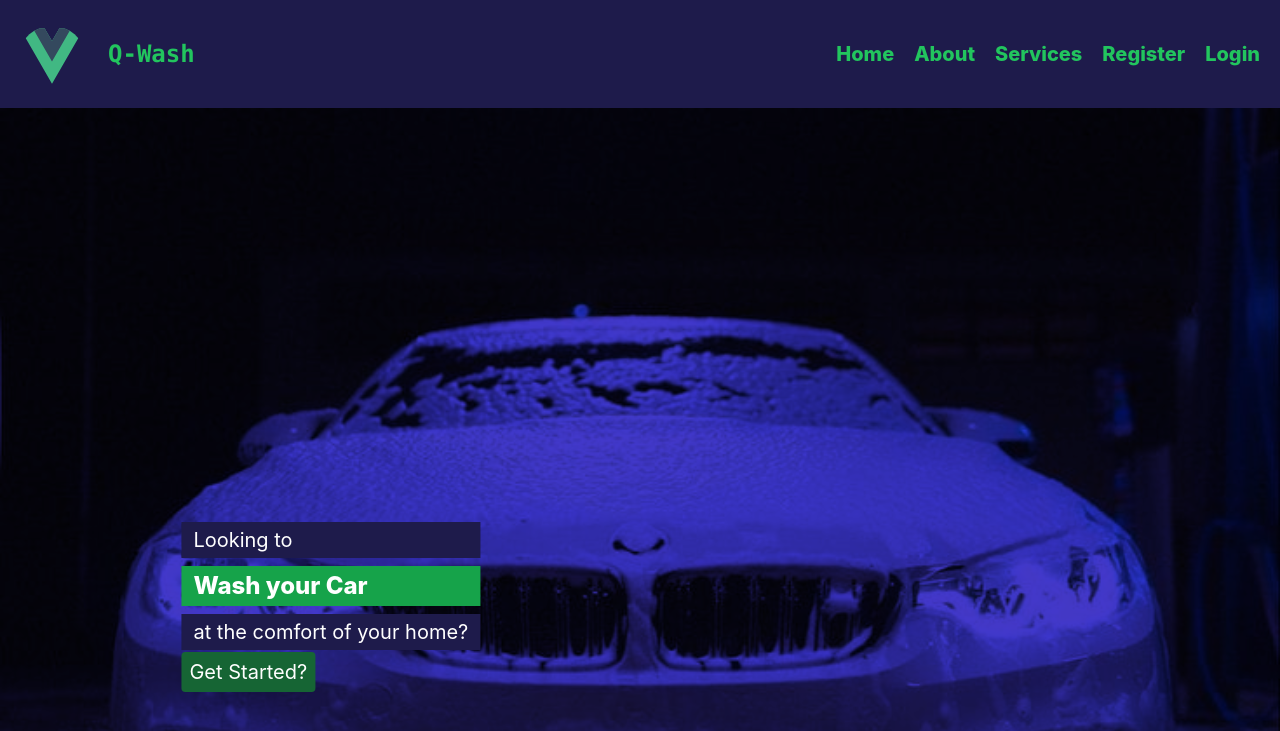
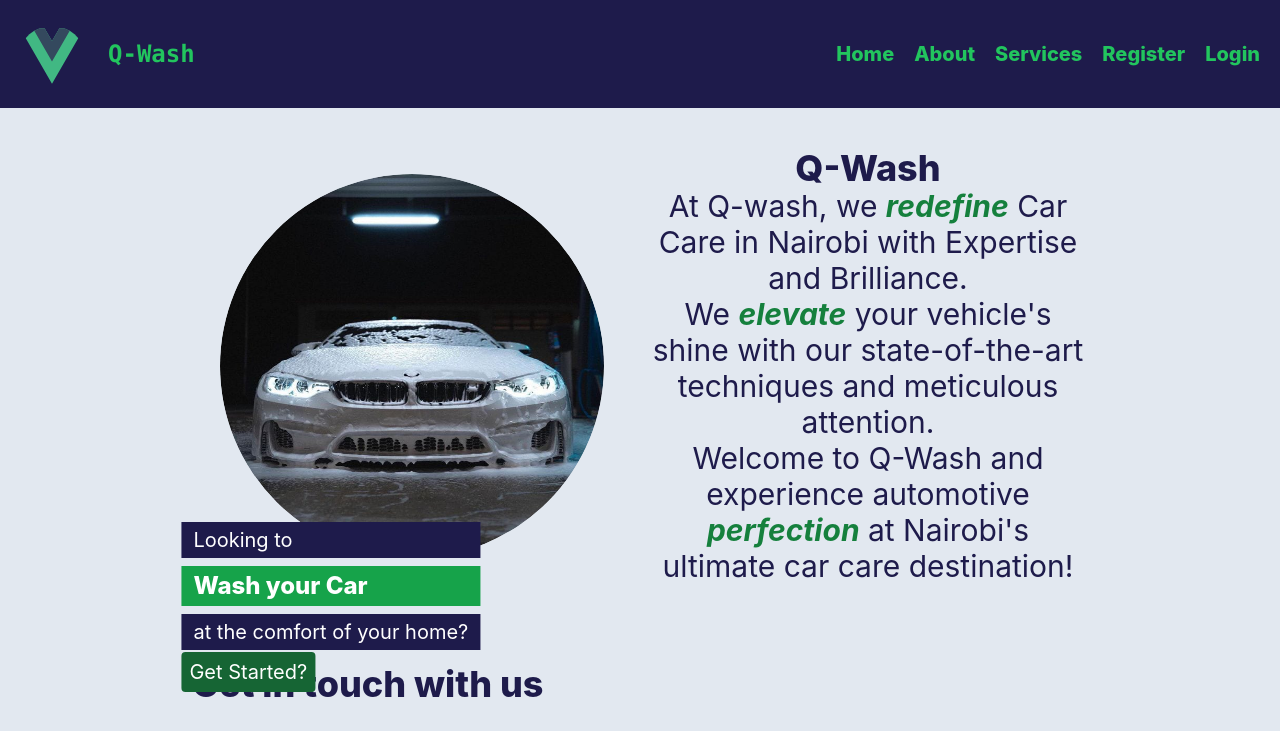
Before and after one commit to Vonmak/Q-Wash, a Vue app: page / in a window 1280 px wide. Shown: the top 731 px of the page. Built offline with nearby package versions, Linux system fonts and the light colour scheme.

Commit message:
update the homepage with the about section

```diff
--- a/src/views/HomePage.vue
+++ b/src/views/HomePage.vue
@@ -1,14 +1,14 @@
 <template>
   <div>
     <NavBar />
-    <section class="h-screen">
+    <section class="h-90vh">
       <div
-        class="h-full bg-indigo-700"
+        class="h-full bg-indigo-500"
         :style="{
           backgroundImage: `linear-gradient(rgba(255,255,255,0), rgba(255,255,255,1)), url(${merc})`,
           backgroundSize: 'cover',
           backgroundPosition: 'right',
-      backgroundBlendMode: 'multiply',
+          backgroundBlendMode: 'multiply'
         }"
       >
         <div
@@ -26,7 +26,23 @@
         </div>
       </div>
     </section>
-    <FooterView/>
+    <section class="bg-slate-200 grid md:grid-cols-2 gap-4 py-10 px-10 lg:px-48">
+      <div class="flex items-center justify-center">
+        <div class="rounded-full overflow-hidden w-96 h-96">
+          <img :src="merc" alt="about" class="rounded-full w-96 h-96" />
+        </div>
+      </div>
+      <div class="text-indigo-950 flex items-center justify-center">
+        <p class="text-3xl text-center">
+          <span class="text-4xl font-extrabold">Q-Wash</span> <br />
+          At Q-wash, we <span class="font-bold italic text-green-700">redefine</span> Car Care in Nairobi with Expertise and Brilliance. <br />
+          We <span class="font-bold italic text-green-700">elevate</span> your vehicle's shine with our state-of-the-art techniques and meticulous
+          attention. <br />
+          Welcome to Q-Wash and experience automotive <span class="font-bold italic text-green-700">perfection</span> at Nairobi's ultimate car care destination!
+        </p>
+      </div>
+    </section>
+    <FooterView />
   </div>
 </template>
 
```
Lines whose indentation alone changed are shown as unchanged.
